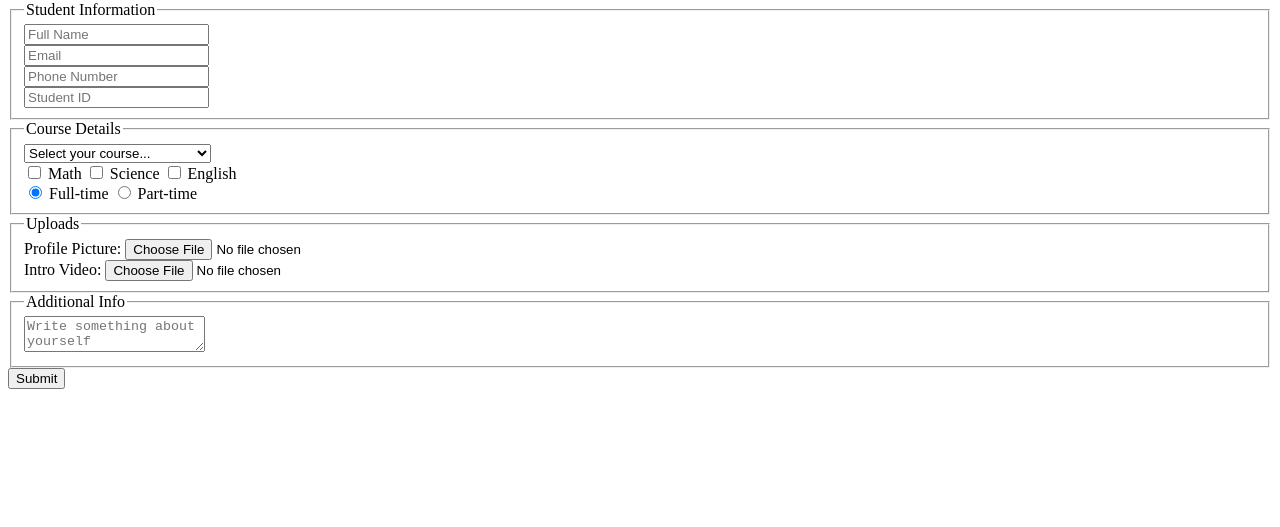
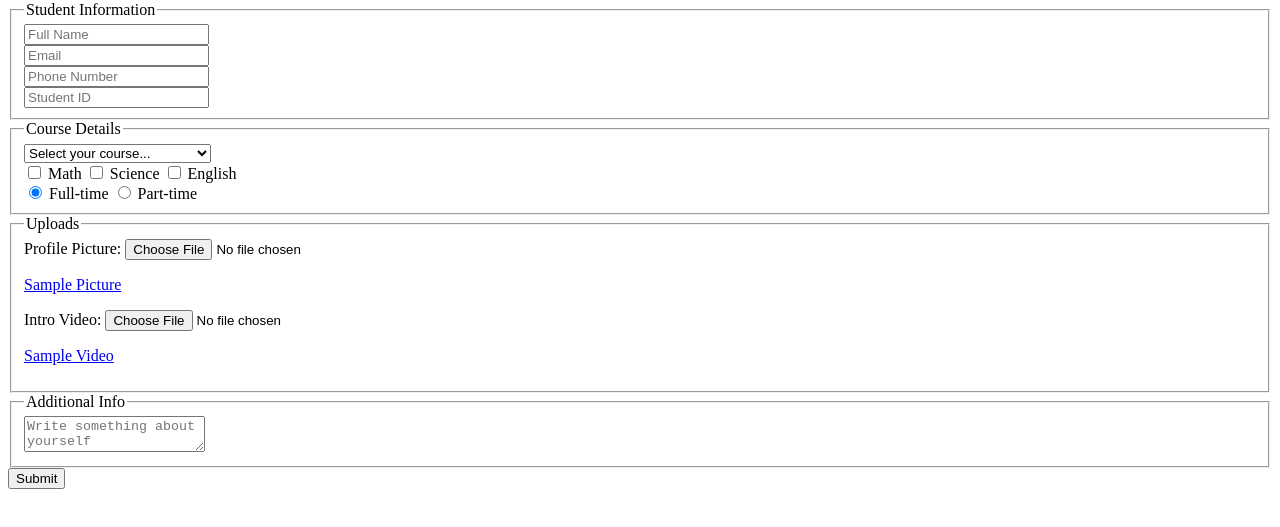
Before and after one commit to jmalia24/form_link, a plain HTML site: page index.html in a window 1280 px wide. Shown: the part 79-606 px from the top of the page. Drawn offline with Linux system fonts and the light colour scheme.

Commit message:
Update index.html

```diff
--- a/index.html
+++ b/index.html
@@ -33,7 +33,17 @@
     <fieldset>
       <legend>Uploads</legend>
       <label>Profile Picture: <input type="file" accept="image/*"></label><br>
+      <p>
+        <a href="https://resumegenius.com/cover-letter-examples/college-student-cover-letter-sample" target="_blank">
+          Sample Picture
+        </a>
+      </p>
       <label>Intro Video: <input type="file" accept="video/*"></label><br>
+      <p>
+        <a href="https://www.youtube.com/watch?v=NUhDP30IRKk" target="_blank">
+          Sample Video
+        </a>
+      </p>
     </fieldset>
 
     <fieldset>
```
